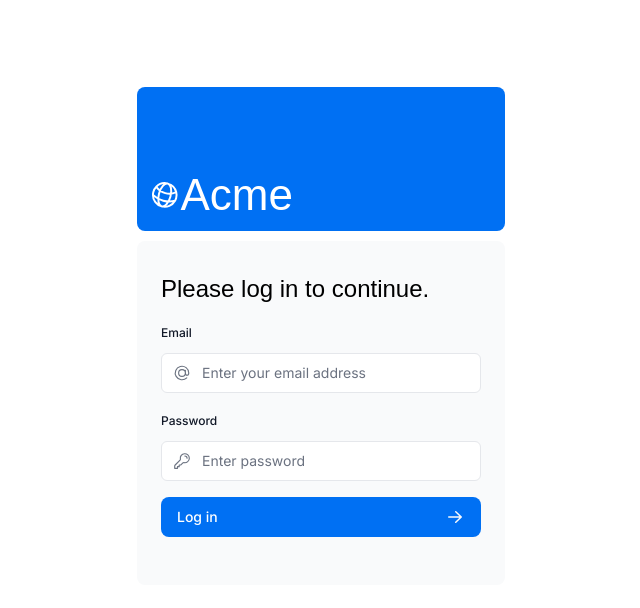
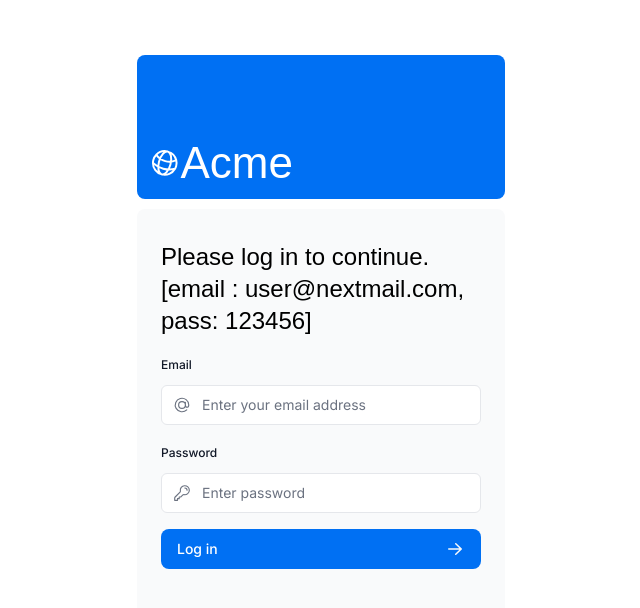
Before and after one commit to Anin-Hasan/NextJs-Dashboard, a Next.js app: page /login in a window 1280 px wide. Shown: the top 608 px of the page, without its empty margins (319-959 px from the left). Built offline with nearby package versions, Linux system fonts and the light colour scheme; a web font is replaced by a local one.

Commit message:
Update login-form.tsx added test email and pass

```diff
--- a/app/ui/login-form.tsx
+++ b/app/ui/login-form.tsx
@@ -19,7 +19,7 @@ export default function LoginForm() {
     <form action={formAction} className="space-y-3">
       <div className="flex-1 rounded-lg bg-gray-50 px-6 pb-4 pt-8">
         <h1 className={`${lusitana.className} mb-3 text-2xl`}>
-          Please log in to continue.
+          Please log in to continue. [email : user@nextmail.com, pass: 123456]
         </h1>
         <div className="w-full">
           <div>
```
